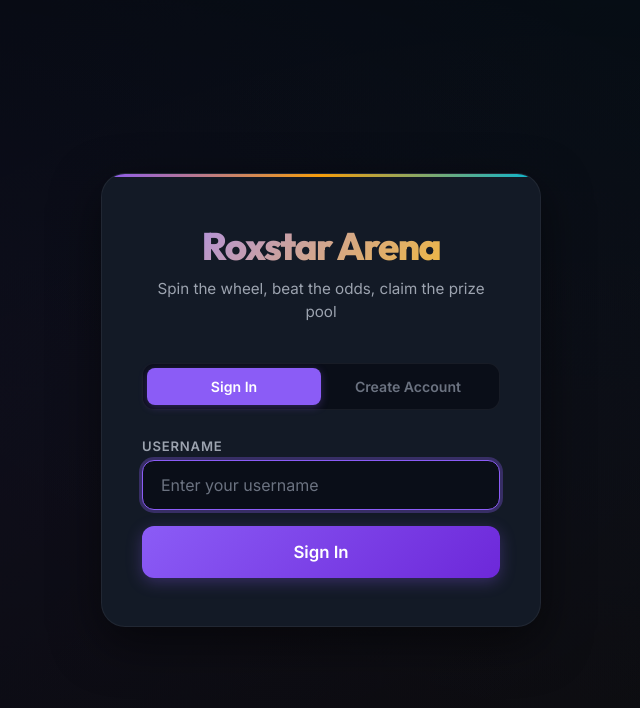
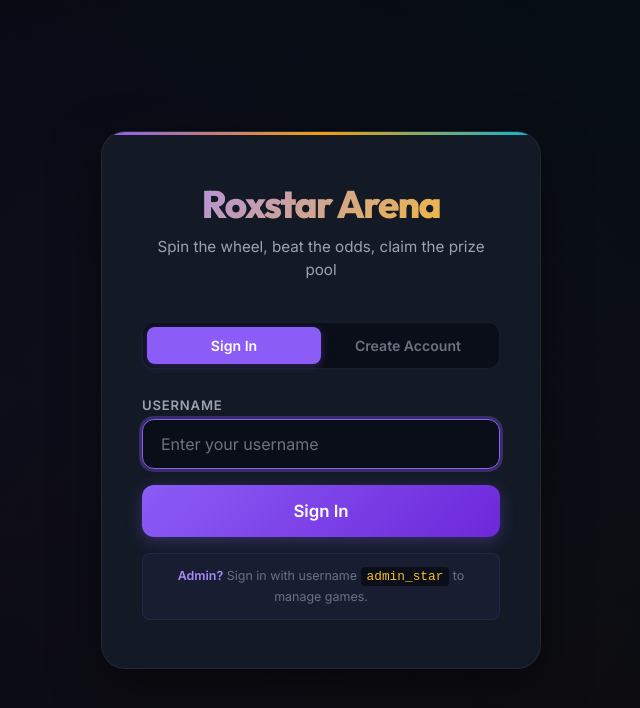
Before and after one commit to AN-Pavan-Sai/roxstar-internship-assignment, a React (Vite) app in the folder frontend/assignment/: page / in a window 1280 px wide. Shown: the top 708 px of the page, without its empty margins (319-959 px from the left). Built offline with nearby package versions, Linux system fonts and the light colour scheme; no server answers.

Commit message:
updated the login code so the user knows how to sign in as admin

```diff
--- a/frontend/assignment/src/components/LoginScreen.jsx
+++ b/frontend/assignment/src/components/LoginScreen.jsx
@@ -95,6 +95,29 @@ export default function LoginScreen({ onLogin }) {
               You'll receive 1,000 coins to start playing!
             </p>
           )}
+
+          {mode === 'login' && (
+            <div style={{
+              textAlign: 'center',
+              fontSize: '0.78rem',
+              color: 'var(--text-muted)',
+              padding: '12px 16px',
+              background: 'rgba(139, 92, 246, 0.06)',
+              border: '1px solid rgba(139, 92, 246, 0.12)',
+              borderRadius: 'var(--radius-sm)',
+              lineHeight: 1.6
+            }}>
+              <span style={{ fontWeight: 600, color: 'var(--accent-purple-light)' }}>Admin?</span>{' '}
+              Sign in with username <code style={{
+                background: 'var(--bg-input)',
+                padding: '2px 6px',
+                borderRadius: '4px',
+                color: 'var(--accent-gold-light)',
+                fontFamily: 'monospace',
+                fontSize: '0.8rem'
+              }}>admin_star</code> to manage games.
+            </div>
+          )}
         </form>
       </div>
     </div>
```
